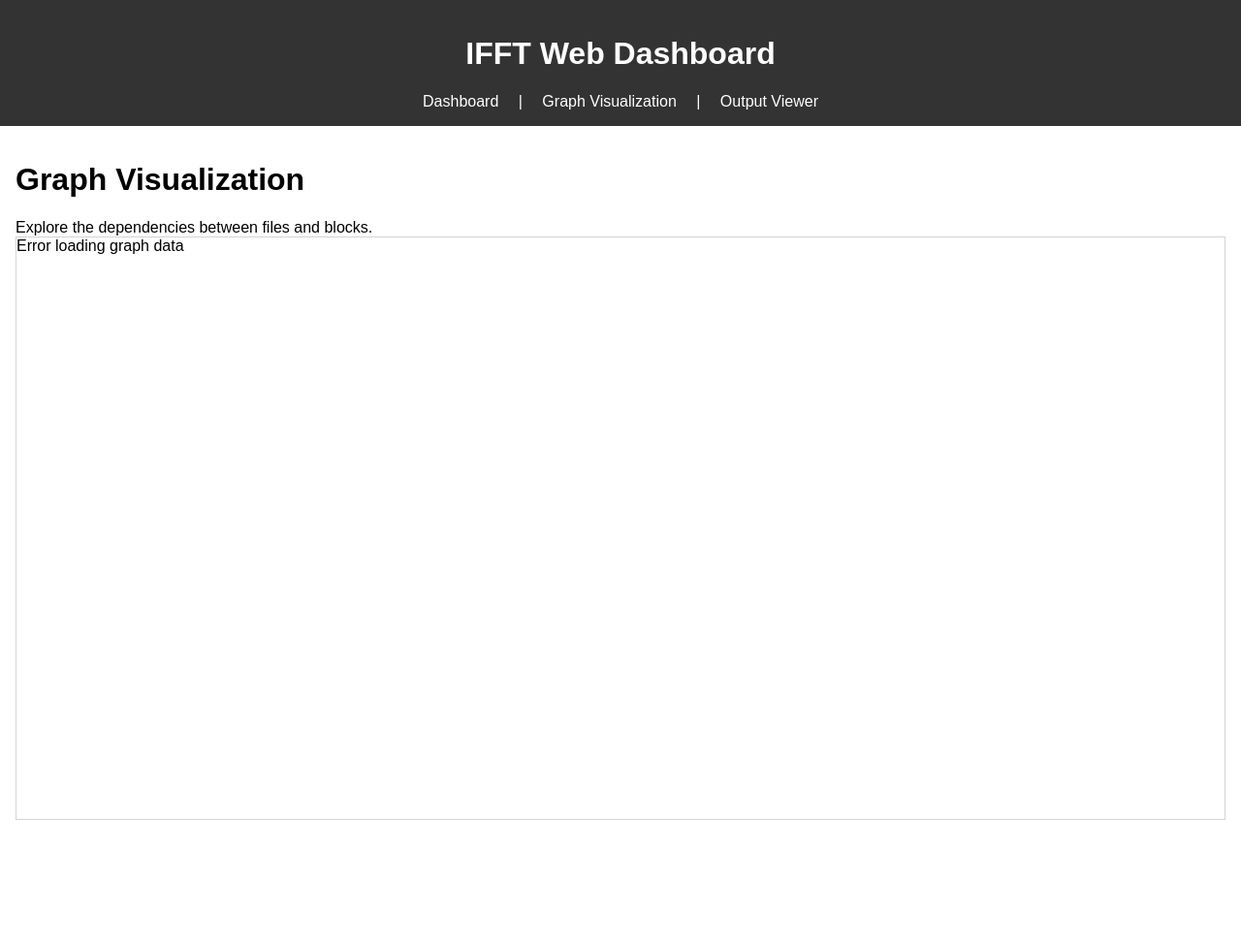
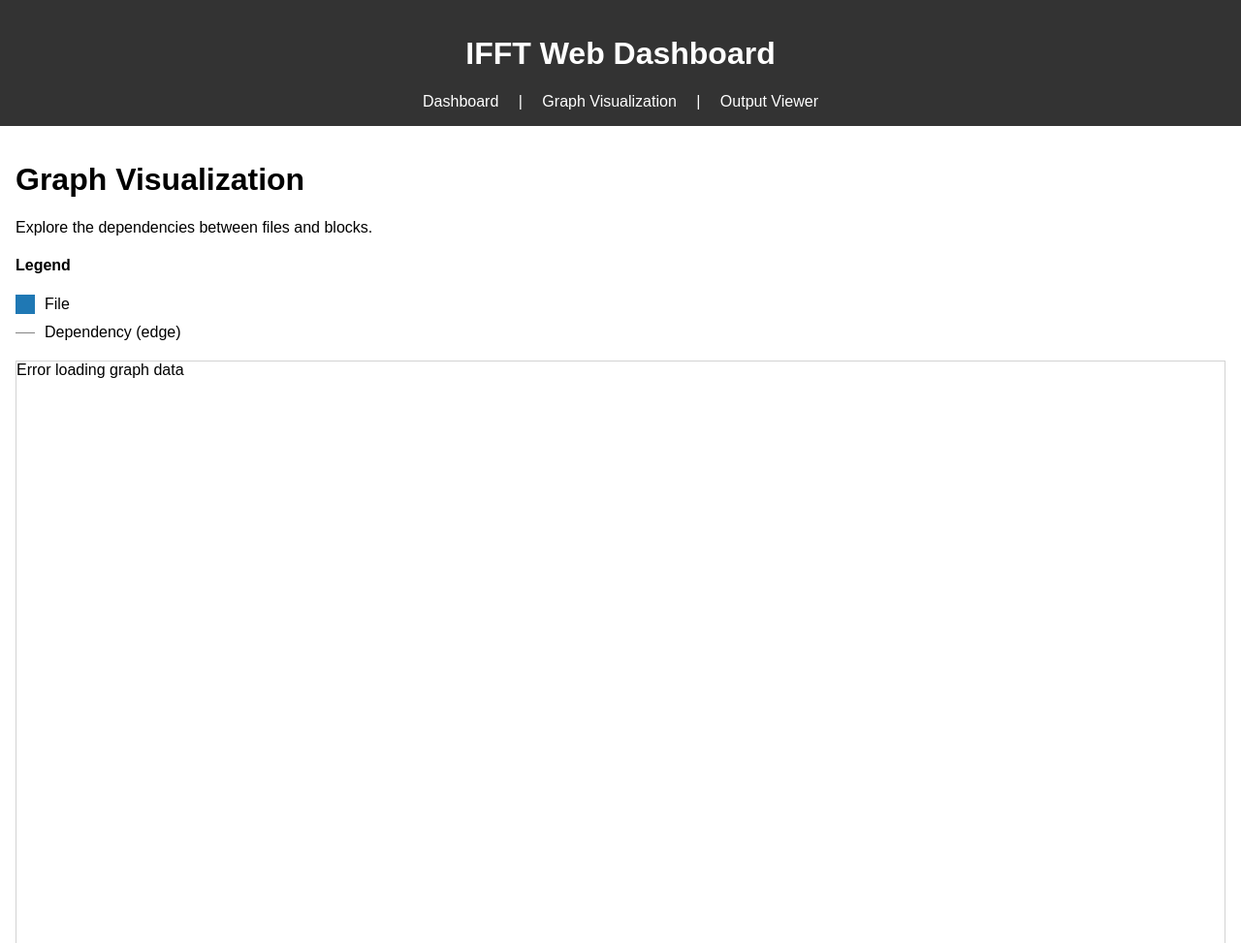
Before and after one commit to thiagosantos0/IFFT, a Flask app: page /graph in a window 1280 px wide. Shown: the top 973 px of the page at 97% size. Before the commit the page ends 846 px from the top, so only its background shows below. Run offline with Flask 3, Linux system fonts and the light colour scheme; some libraries are stand-ins or nearby versions.

Commit message:
#ifft-web-development Adding a legend to the graph canvas

```diff
--- a/IFFT_WEB/templates/graph.html
+++ b/IFFT_WEB/templates/graph.html
@@ -6,9 +6,24 @@
 <div class="container mt-4">
     <h1>Graph Visualization</h1>
     <div class="alert alert-info">Explore the dependencies between files and blocks.</div>
+
+    <!-- Legend -->
+    <div id="legend" style="margin-bottom: 20px;">
+        <h4>Legend</h4>
+        <div style="display: flex; align-items: center; margin-bottom: 10px;">
+            <div style="width: 20px; height: 20px; background-color: #1f78b4; margin-right: 10px;"></div>
+            <span>File</span>
+        </div>
+        <div style="display: flex; align-items: center; margin-bottom: 10px;">
+            <div style="width: 20px; height: 1px; background-color: #848484; margin-right: 10px;"></div>
+            <span>Dependency (edge)</span>
+        </div>
+    </div>
+
+
     <!-- Graph Container -->
     <div id="graph-container" style="height: 600px; border: 1px solid lightgray;"></div>
-
+</div>
 
 <script>
     // Fetch graph data and initialize the graph visualization
```
